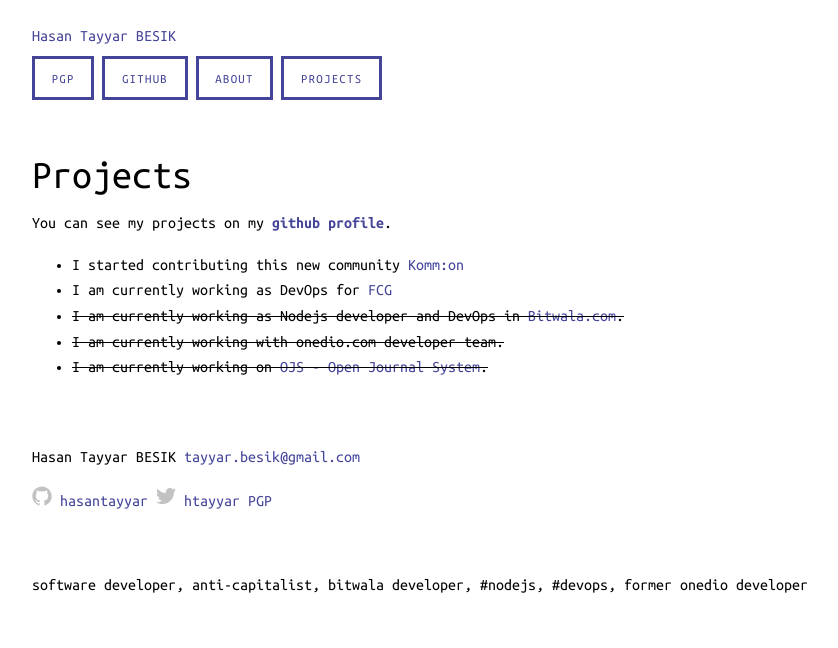
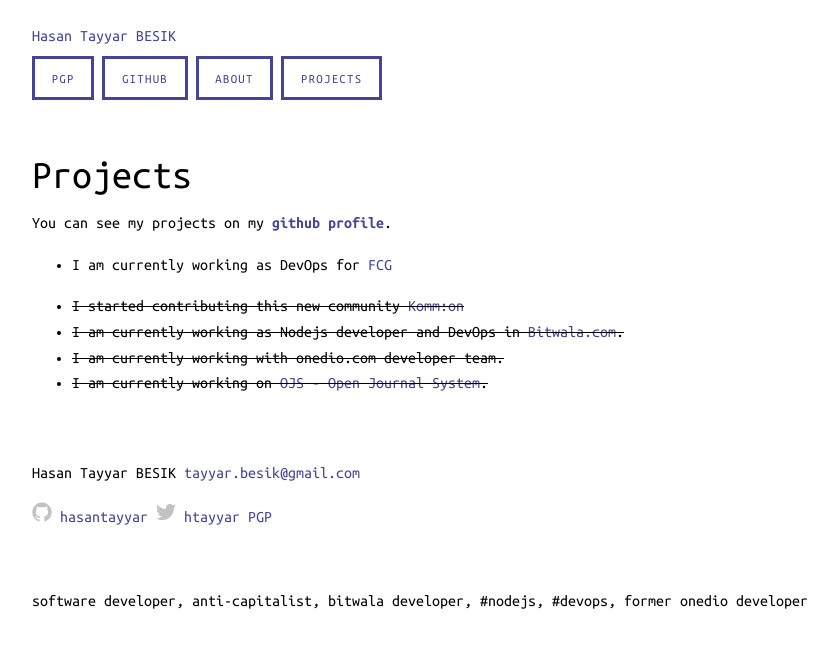
Before and after one commit to hasantayyar/hasantayyar.net, a Jekyll site: the page built from projects.md, in a window 1280 px wide. Shown: the top 648 px of the page, without its empty margins (144-982 px from the left). Built offline with Jekyll 4.4.1, drawn with Linux system fonts in a browser that asks for light colours; Markdown is read by kramdown in place of the engine named in the settings.

```diff
--- a/projects.md
+++ b/projects.md
@@ -6,8 +6,9 @@ permalink: /projects/
 
 You can see my projects on my **[github profile](https://github.com/{{site.github_username}})**.
 
-- I started contributing this new community [Komm:on](https://kommon.jetzt)
 - I am currently working as DevOps for [FCG](https://www.frontiercargroup.com/)
+
+- ~~I started contributing this new community [Komm:on](https://kommon.jetzt)~~
 - ~~I am currently working as Nodejs developer and DevOps in [Bitwala.com](https://www.bitwala.com).~~
 - ~~I am currently working with onedio.com developer team.~~
 - ~~I am currently working on [OJS - Open Journal System](https://github.com/okulbilisim/ojs).~~
```
